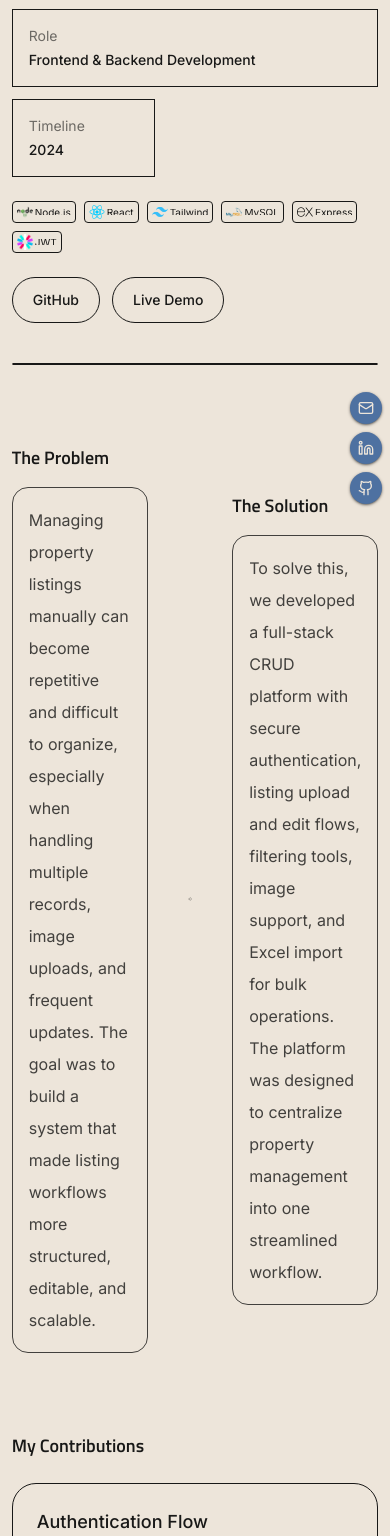
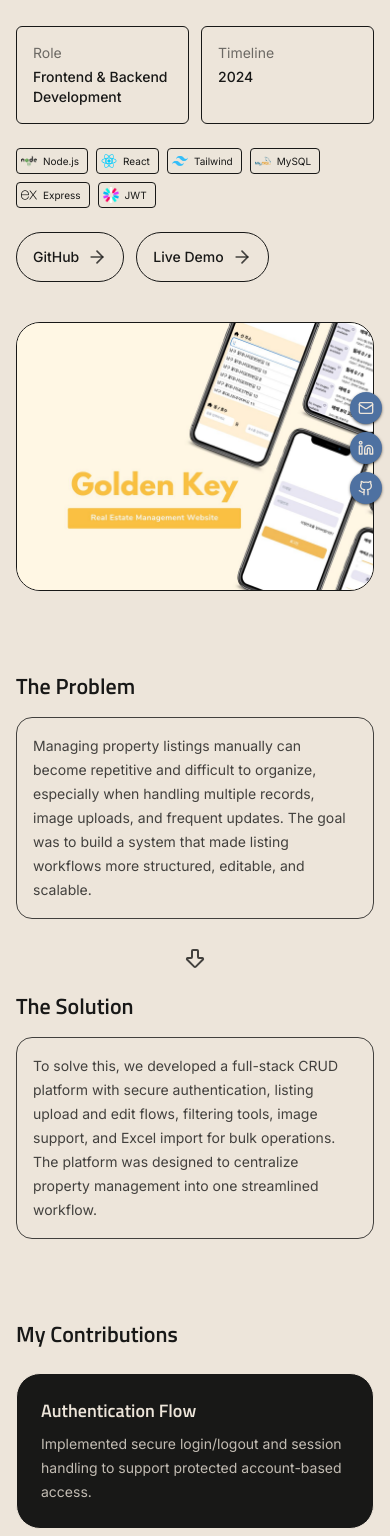
Before and after one commit to yoo-ran/portfoliov2, a Next.js app: page /projects/golden-key in a window 390 px wide. Shown: the part 332-1868 px from the top of the page. Built offline with nearby package versions, Linux system fonts and the light colour scheme; a web font is replaced by a local one.

Commit message:
Project Detail Page Responsive: Mobile

```diff
--- a/app/projects/[slug]/page.tsx
+++ b/app/projects/[slug]/page.tsx
@@ -1,12 +1,11 @@
 import { notFound } from 'next/navigation';
 import Link from 'next/link';
 import Image from 'next/image';
+import { ArrowBigDown, ArrowBigRight, ArrowLeft, ArrowRight } from 'lucide-react';
 import { PROJECT_DETAILS, getProjectBySlug } from '@/lib/project-details';
-
-import { ArrowBigRight } from 'lucide-react';
-
 import TechChip from '@/components/ui/TechChip';
 import FeatureWalkthroughStack from '@/components/motion/FeatureWalkthroughStack';
+import FloatingMotion from '@/components/motion/FloatingMotion';
 
 type Props = {
   params: Promise<{ slug: string }>;
@@ -27,14 +26,17 @@ export default async function ProjectDetailPage({ params }: Props) {
   }
 
   return (
-    <main className="px-6 py-16">
-      <div className="mx-auto max-w-6xl space-y-20">
-        <Link
-          href="/projects"
-          className="inline-block text-sm underline underline-offset-4"
-        >
-          Back to Projects
-        </Link>
+    <div className="flexCol gap-y-14 lg:gap-y-22 xl:gap-y-26  w-full py-20 lg:py-36">
+      <div className="w-full space-y-20 ">
+        <div className="flexRow justify-start gap-x-1 ">
+          <ArrowLeft className="w-5 text-black/90" />
+          <Link
+            href="/projects"
+            className=" inline-block text-sm underline underline-offset-4"
+          >
+            Back to Projects
+          </Link>
+        </div>
 
         <section className="grid gap-10 lg:grid-cols-2 lg:items-center">
           <div className="flexCol gap-y-6">
@@ -48,18 +50,18 @@ export default async function ProjectDetailPage({ params }: Props) {
 
             <p className="ty-body1 leading-6 opacity-80">{project.summary}</p>
 
-            <div className="grid gap-3 sm:grid-cols-3 w-full">
-              <div className="lg:rounded-xl col-span-2 border p-4">
+            <div className="grid gap-3 grid-cols-2 lg:grid-cols-3 w-full">
+              <div className="rounded-md lg:rounded-xl col-span-1 lg:col-span-2 border p-4">
                 <p className="text-sm opacity-60">Role</p>
                 <p className="mt-1 ty-body1 font-medium">{project.meta.role}</p>
               </div>
-              <div className="lg:rounded-xl border p-4">
+              <div className="rounded-md lg:rounded-xl col-span-1 border p-4">
                 <p className="text-sm opacity-60">Timeline</p>
                 <p className="mt-1 ty-body1 font-medium">{project.meta.timeline}</p>
               </div>
             </div>
 
-            <div className="flex flex-wrap gap-2 ">
+            <div className="flex flex-wrap gap-2">
               {project.techStacks.map((tech, idx) => (
                 <TechChip
                   key={`${project.title}-${tech.label}-${idx}`}
@@ -76,59 +78,70 @@ export default async function ProjectDetailPage({ params }: Props) {
                   href={link.href}
                   target="_blank"
                   rel="noreferrer"
-                  className="rounded-full border px-5 py-3 text-sm font-medium transition hover:-translate-y-0.5"
+                  className="rounded-full flexRow border px-4 py-3 text-sm font-medium transition hover:-translate-y-0.5"
                 >
                   {link.label}
+                  <ArrowRight className="text-black/80 w-5 ml-2" />
                 </a>
               ))}
             </div>
           </div>
 
-          <div className="relative overflow-hidden rounded-3xl border w-full h-full">
+          <div className="relative overflow-hidden rounded-3xl border w-full aspect-4/3 h-full">
             <Image
               src={project.heroImage}
               alt={`${project.title} hero image`}
               fill
-              className="object-cover object-right"
+              className="object-cover lg:object-right"
             />
           </div>
         </section>
 
-        <section className="flexRow gap-10">
+        <section className="flexCol items-center lg:flex-row gap-4 lg:gap-10">
           <div className="space-y-4">
-            <h2 className="ty-h3 font-semibold">{project.problem.title}</h2>
-            <p className="max-w-3xl border p-4 rounded-xl leading-8 opacity-80">
+            <h2 className="ty-h2 font-semibold">{project.problem.title}</h2>
+            <p className="ty-body1 max-w-3xl border p-4 rounded-xl leading-6 opacity-80">
               {project.problem.content}
             </p>
           </div>
-          <ArrowBigRight className="lg:w-10 lg:mt-10 text-black/70" />
+          <FloatingMotion direction="horizontal">
+            <ArrowBigRight className="hidden lg:w-10 lg:mt-10 text-black/80" />
+          </FloatingMotion>
+          <FloatingMotion direction="vertical">
+            <ArrowBigDown className="lg:w-10 lg:mt-10 text-black/80" />
+          </FloatingMotion>
           <div className="space-y-4">
-            <h2 className="ty-h3 font-semibold">{project.solution.title}</h2>
-            <p className="max-w-3xl border p-4 rounded-xl leading-8 opacity-80">
+            <h2 className="ty-h2 font-semibold">{project.solution.title}</h2>
+            <p className="ty-body1 max-w-3xl border p-4 rounded-xl leading-6 opacity-80">
               {project.solution.content}
             </p>
           </div>
         </section>
 
         <section className="space-y-6">
-          <h2 className="ty-h3 font-semibold">My Contributions</h2>
-          <div className="grid gap-5 md:grid-cols-2">
+          <h2 className="ty-h2 font-semibold">My Contributions</h2>
+          <div className="grid gap-3 lg:gap-5 md:grid-cols-2">
             {project.contributions.map((item) => (
-              <article key={item.title} className="rounded-3xl border p-6">
-                <h3 className="text-lg font-medium">{item.title}</h3>
-                <p className="mt-3 leading-7 opacity-80">{item.description}</p>
+              <article
+                key={item.title}
+                className="rounded-3xl border p-6 bg-black text-beige"
+              >
+                <h3 className="ty-h3">{item.title}</h3>
+                <p className="ty-body1 mt-2 lg:mt-3 leading-6 opacity-80">
+                  {item.description}
+                </p>
               </article>
             ))}
           </div>
         </section>
 
         <section className="space-y-6">
-          <h2 className="ty-h3 font-semibold">Key Workflows</h2>
+          <h2 className="ty-h2 font-semibold">Key Workflows</h2>
           <div className="grid gap-5 md:grid-cols-3">
             {project.workflows.map((workflow) => (
-              <article key={workflow.title} className="rounded-3xl border p-6">
-                <h3 className="text-lg font-medium">{workflow.title}</h3>
-                <ul className="mt-4 space-y-2">
+              <article key={workflow.title} className="rounded-3xl border p-4 lg:p-6">
+                <h3 className="ty-h3">{workflow.title}</h3>
+                <ul className="ty-body1 mt-2 lg:mt-3  space-y-2">
                   {workflow.points.map((point) => (
                     <li key={point} className="opacity-80">
                       • {point}
@@ -141,38 +154,38 @@ export default async function ProjectDetailPage({ params }: Props) {
         </section>
 
         <section className="space-y-6">
-          <h2 className="ty-h3 font-semibold">Technical Decisions</h2>
+          <h2 className="ty-h2 font-semibold">Technical Decisions</h2>
           <div className="space-y-4">
             {project.technicalDecisions.map((item) => (
               <article key={item.title} className="rounded-3xl border p-6">
-                <h3 className="text-lg font-medium">{item.title}</h3>
-                <p className="mt-3 leading-7 opacity-80">{item.description}</p>
+                <h3 className="ty-h3 ">{item.title}</h3>
+                <p className="ty-body1 mt-2 lg:mt-3  opacity-80">{item.description}</p>
               </article>
             ))}
           </div>
         </section>
 
         <section className="space-y-6">
-          <h2 className="ty-h3 font-semibold">Challenges & Solutions</h2>
+          <h2 className="ty-h2 font-semibold">Challenges & Solutions</h2>
           <div className="space-y-5">
             {project.challenges.map((item) => (
               <article key={item.title} className="rounded-3xl border p-6">
-                <h3 className="text-lg font-medium">{item.title}</h3>
+                <h3 className="ty-h3 ">{item.title}</h3>
 
                 <div className="mt-5 space-y-4">
                   <div>
-                    <p className="text-sm font-medium opacity-60">Problem</p>
-                    <p className="mt-1 leading-7 opacity-80">{item.problem}</p>
+                    <p className="ty-body2 font-medium opacity-60">Problem</p>
+                    <p className="ty-body1 mt-1 opacity-90">{item.problem}</p>
                   </div>
 
                   <div>
-                    <p className="text-sm font-medium opacity-60">Approach</p>
-                    <p className="mt-1 leading-7 opacity-80">{item.approach}</p>
+                    <p className="ty-body2 font-medium opacity-60">Approach</p>
+                    <p className="ty-body1 mt-1 opacity-90">{item.approach}</p>
                   </div>
 
                   <div>
-                    <p className="text-sm font-medium opacity-60">Result</p>
-                    <p className="mt-1 leading-7 opacity-80">{item.result}</p>
+                    <p className="ty-body2 font-medium opacity-60">Result</p>
+                    <p className="ty-body1 mt-1 opacity-90">{item.result}</p>
                   </div>
                 </div>
               </article>
@@ -181,19 +194,22 @@ export default async function ProjectDetailPage({ params }: Props) {
         </section>
 
         <section className="space-y-6">
-          <h2 className="ty-h3 font-semibold">Impact</h2>
+          <h2 className="ty-h2 font-semibold">Impact</h2>
           <div className="grid gap-5 md:grid-cols-3">
             {project.impact.map((item) => (
               <article key={item.label} className="rounded-3xl border p-6">
-                <h3 className="text-lg font-medium">{item.label}</h3>
-                <p className="mt-3 leading-7 opacity-80">{item.description}</p>
+                <div className="flexRow justify-start gap-x-2">
+                  <item.icon />
+                  <h3 className="ty-h3 ">{item.label}</h3>
+                </div>
+                <p className="ty-body1 mt-3  opacity-80">{item.description}</p>
               </article>
             ))}
           </div>
         </section>
 
         <section className="space-y-6">
-          <h2 className="ty-h3 font-semibold">Gallery</h2>
+          <h2 className="ty-h2 font-semibold">Product Walkthrough</h2>
           <div className="space-y-8">
             <FeatureWalkthroughStack items={project.featureDemos} />
           </div>
@@ -201,10 +217,10 @@ export default async function ProjectDetailPage({ params }: Props) {
 
         <section className="grid gap-8 md:grid-cols-2">
           <div className="space-y-4">
-            <h2 className="ty-h3 font-semibold">What I Learned</h2>
+            <h2 className="ty-h2 font-semibold">What I Learned</h2>
             <ul className="space-y-2">
               {project.learnings.map((item) => (
-                <li key={item} className="opacity-80">
+                <li key={item} className="ty-body1 opacity-80">
                   • {item}
                 </li>
               ))}
@@ -212,10 +228,10 @@ export default async function ProjectDetailPage({ params }: Props) {
           </div>
 
           <div className="space-y-4">
-            <h2 className="ty-h3 font-semibold">Next Steps</h2>
+            <h2 className="ty-h2 font-semibold">Next Steps</h2>
             <ul className="space-y-2">
               {project.nextSteps.map((item) => (
-                <li key={item} className="opacity-80">
+                <li key={item} className="ty-body1 opacity-80">
                   • {item}
                 </li>
               ))}
@@ -223,6 +239,6 @@ export default async function ProjectDetailPage({ params }: Props) {
           </div>
         </section>
       </div>
-    </main>
+    </div>
   );
 }
--- a/app/projects/page.tsx
+++ b/app/projects/page.tsx
@@ -37,7 +37,7 @@ export default function ProjectsPage() {
   const clearAll = () => setSelectedTech([]);
 
   return (
-    <main className="flexCol gap-y-14 lg:gap-y-22 xl:gap-y-26 w-full py-36">
+    <main className="flexCol gap-y-14 lg:gap-y-22 xl:gap-y-26 w-full  py-36">
       {/* INTRO */}
       <section className="flexCol gap-y-4 w-full">
         <div className="w-full">
--- a/components/SiteShell.tsx
+++ b/components/SiteShell.tsx
@@ -10,10 +10,10 @@ export default function SiteShell({ children }: { children: React.ReactNode }) {
   const closeMenu = () => setMenuOpen(false);
 
   return (
-    <>
+    <div className="w-full">
       <Header menuOpen={menuOpen} onToggleMenu={toggleMenu} />
       <MobileMenu open={menuOpen} onClose={closeMenu} />
-      <main>{children}</main>
-    </>
+      <main className="w-full">{children}</main>
+    </div>
   );
 }
--- /dev/null
+++ b/components/motion/FloatingMotion.tsx
@@ -0,0 +1,49 @@
+'use client';
+
+import { motion } from 'framer-motion';
+import type { ReactNode } from 'react';
+
+type Direction = 'vertical' | 'horizontal' | 'both';
+
+type FloatingMotionProps = {
+  children: ReactNode;
+  direction?: Direction;
+  distance?: number;
+  duration?: number;
+  delay?: number;
+  className?: string;
+};
+
+export default function FloatingMotion({
+  children,
+  direction = 'vertical',
+  distance = 10,
+  duration = 2,
+  delay = 0,
+  className = '',
+}: FloatingMotionProps) {
+  const animate =
+    direction === 'vertical'
+      ? { y: [0, -distance, 0] }
+      : direction === 'horizontal'
+        ? { x: [0, distance, 0, -distance, 0] }
+        : {
+            y: [0, -distance, 0],
+            x: [0, distance * 0.6, 0, -distance * 0.6, 0],
+          };
+
+  return (
+    <motion.div
+      className={className}
+      animate={animate}
+      transition={{
+        duration,
+        delay,
+        repeat: Infinity,
+        ease: 'easeInOut',
+      }}
+    >
+      {children}
+    </motion.div>
+  );
+}
--- a/components/ui/TechChip.tsx
+++ b/components/ui/TechChip.tsx
@@ -21,7 +21,7 @@ export default function TechChip({
 
   return (
     <div
-      className={`flexRow gap-x-0.5 rounded-sm border px-1 py-0.5 bg-beige/70 dark:bg-black ${borderColor}`}
+      className={`flexRow gap-x-0.5 rounded-sm border p-1 bg-beige/70 dark:bg-black ${borderColor}`}
     >
       <div className="relative aspect-square w-4">
         {isLucide ? (
@@ -38,7 +38,7 @@ export default function TechChip({
         )}
       </div>
 
-      <p className="ty-tech-btn whitespace-nowrap overflow-hidden text-black dark:text-beige">
+      <p className="ty-tech-btn whitespace-nowrap overflow-hidden text-black dark:text-beige p-1">
         {item.label}
       </p>
     </div>
--- a/lib/project-details.ts
+++ b/lib/project-details.ts
@@ -1,3 +1,5 @@
+import { FolderTree, LucideIcon, Settings, Workflow } from 'lucide-react';
+
 export type TechStack = {
   image: string;
   label: string;
@@ -43,6 +45,7 @@ export type ChallengeItem = {
 };
 
 export type ImpactItem = {
+  icon: LucideIcon;
   label: string;
   description: string;
 };
@@ -194,15 +197,18 @@ export const goldenKeyDetail: ProjectDetail = {
   ],
   impact: [
     {
+      icon: Workflow,
       label: 'Workflow Efficiency',
       description:
         'Made listing upload, editing, and filtering more organized in one system.',
     },
     {
+      icon: Settings,
       label: 'Reduced Manual Work',
       description: 'Bulk Excel import and grid editing reduced repetitive manual entry.',
     },
     {
+      icon: FolderTree,
       label: 'Scalable Management',
       description: 'Supported handling larger sets of property data more effectively.',
     },
--- a/lib/projects-data.ts
+++ b/lib/projects-data.ts
@@ -22,7 +22,7 @@ export type Project = {
 
 export const PROJECTS: Project[] = [
   {
-    image: '/images/projects/goldenkey.jpg',
+    image: '/images/projects/golden-key/goldenkey.jpg',
     slug: 'golden-key',
     title: 'Golden Key',
     type: 'Team',
@@ -43,7 +43,7 @@ export const PROJECTS: Project[] = [
     },
   },
   {
-    image: '/images/projects/dejapp.png',
+    image: '/images/projects/dej-app/dejapp.png',
     slug: 'dej-app',
     title: 'DEJ APP',
     type: 'Team',
```
Also changed, not shown: components/DemoVideo.tsx (added, +35 -0 lines), components/motion/FeatureWalkthroughStack.tsx (+85 -56 lines).
